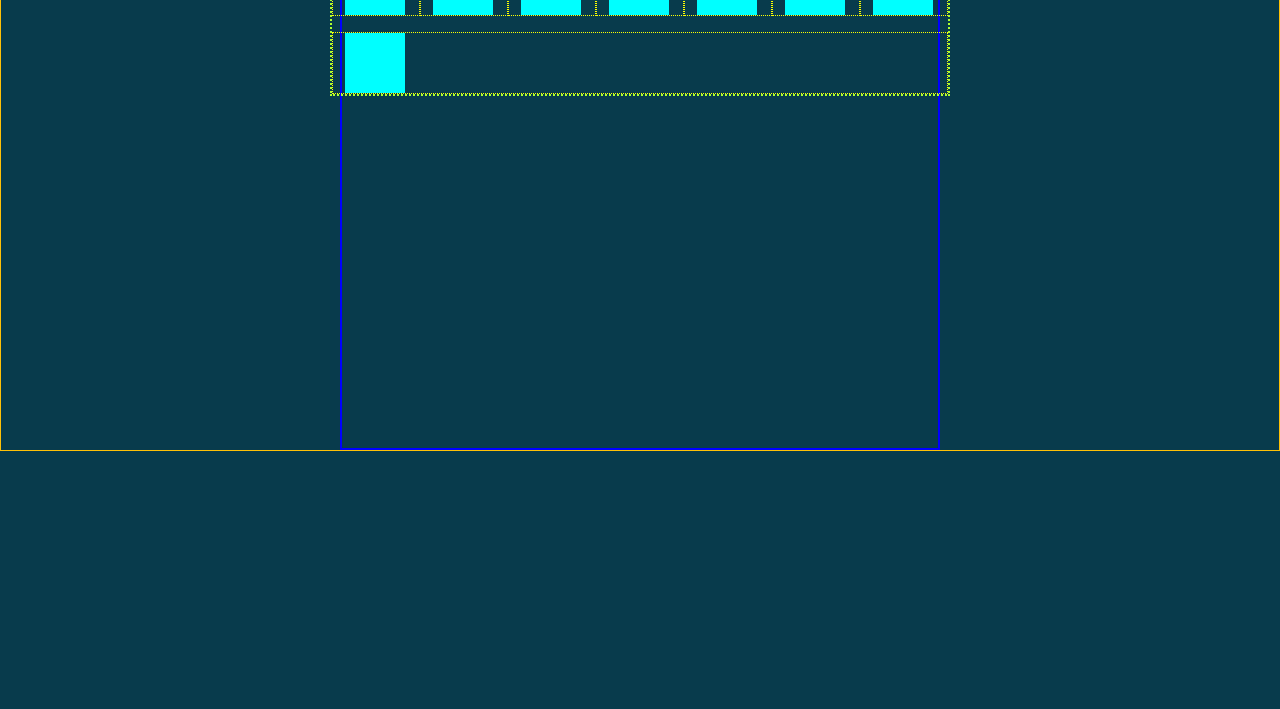
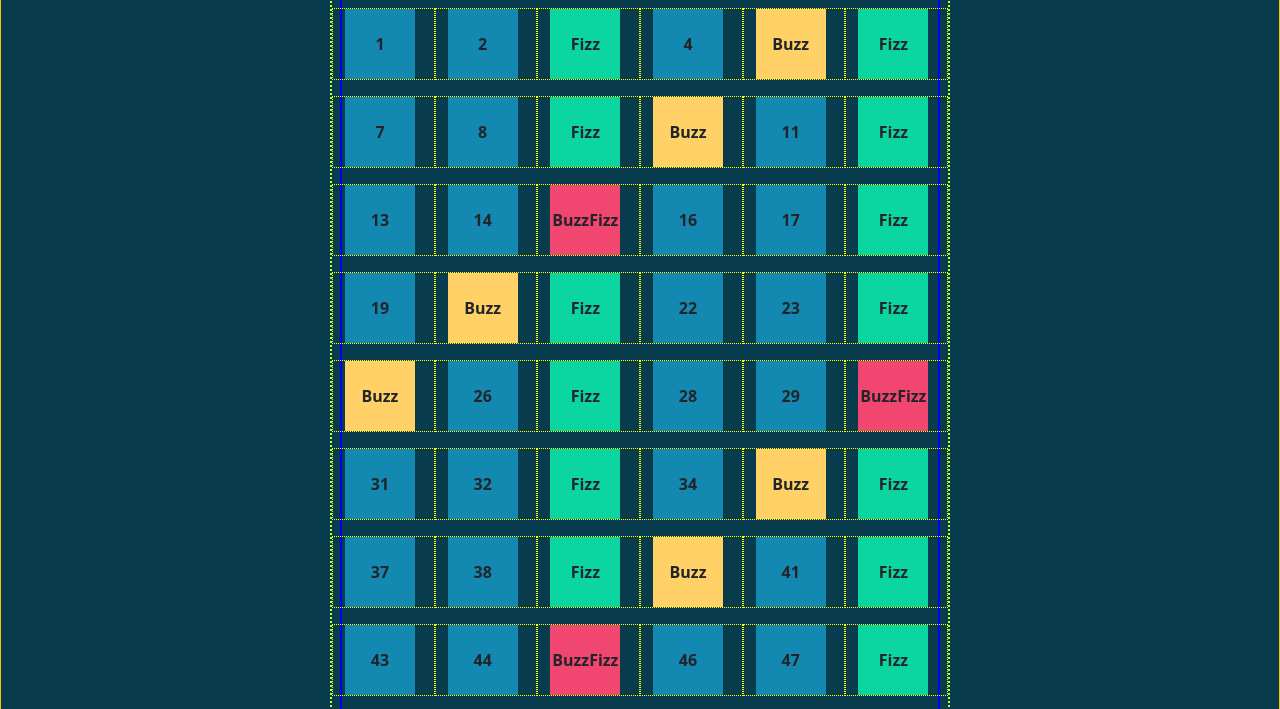
Before and after one commit to Lorenzo7991/FizzBuzz, a plain HTML site: page index.html in a window 1280 px wide. Shown: the part 211-920 px from the top of the page. Before the commit the page ends 800 px from the top, so only its background shows below. Drawn offline with nearby package versions, Linux system fonts and the light colour scheme.

Commit message:
add colored squares by JS

```diff
--- a/css/style.css
+++ b/css/style.css
@@ -25,9 +25,8 @@ body{
     border: 2px solid blue;
 }
 .square{
-    height: 60px;
-    width: 60px;
-    background-color: aqua;
+    height: 70px;
+    width: 70px;
 }
 
 .row{
--- a/index.html
+++ b/index.html
@@ -25,11 +25,12 @@
     <main>
         <div class="container-fluid border border-warning ">
             <h1 class="text-center text-white display-1 fw-bolder mt-5 mb-3">FizzBuzzDOM</h1>
-                <div class="grid">
+            <div class="grid text-center">
+                <button type="button" class="btn btn-primary mb-3">FizzBuzz!</button>
                 <div class="row row-cols-7 gy-3">
-                        <div class="col">
+                    <!-- <div class="col">
                         <div class="square d-flex justify-content-center align-items-center">
-                                <span class="square-text fw-bolder fs-6">1</span>
+                            <span class="square-text fw-bolder fs-6"></span>
                         </div>
                     </div>
                     <div class="col">
@@ -52,7 +53,7 @@
                     </div>
                     <div class="col">
                         <div class="square"></div>
-                        </div>
+                    </div> -->
                 </div>
             </div>
         </div>
--- a/js/script.js
+++ b/js/script.js
@@ -3,7 +3,7 @@ console.log('JS OK');
 
 // CONSOLE OUTPUT SECTION:
 
- //Ciclo per conteggio da 1 a 100
+/*  //Ciclo per conteggio da 1 a 100
 for (let i = 1; i <= 100; i++) {
     // Verifica del valore "i" multiplo di 3 e di 5: se "i modulo di 3" restituisce 0, quindi non ha resto, è multiplo di 3. altrettanto per il 5. se entrambe le condizioni sono verificate. stampa in console "FizzBuzz"
     if (i % 3 === 0 && i % 5 === 0) {
@@ -22,3 +22,32 @@ for (let i = 1; i <= 100; i++) {
         console.log(i);
     }
 }
+ */
+const rowElement = document.querySelector('.row');
+
+for (let i = 1; i <= 100; i++) {
+    let squareResult = "";
+    let bgColor = "";
+
+    if (i % 3 === 0 && i % 5 === 0) {
+        squareResult = "BuzzFizz";
+        bgColor = "bg-red";
+    } else if (i % 3 === 0) {
+        squareResult = "Fizz";
+        bgColor = "bg-green";
+    } else if (i % 5 === 0) {
+        squareResult = "Buzz";
+        bgColor = "bg-yellow";
+    } else {
+        squareResult = i.toString();
+        bgColor = "bg-blue";
+    }
+
+    rowElement.innerHTML += `
+        <div class="col">
+            <div class="square d-flex justify-content-center align-items-center ${bgColor}">
+            <span class="square-text fw-bolder fs-6">${squareResult}</span>
+            </div>
+        </div>
+    `;
+}
```
Lines whose indentation alone changed are shown as unchanged.
